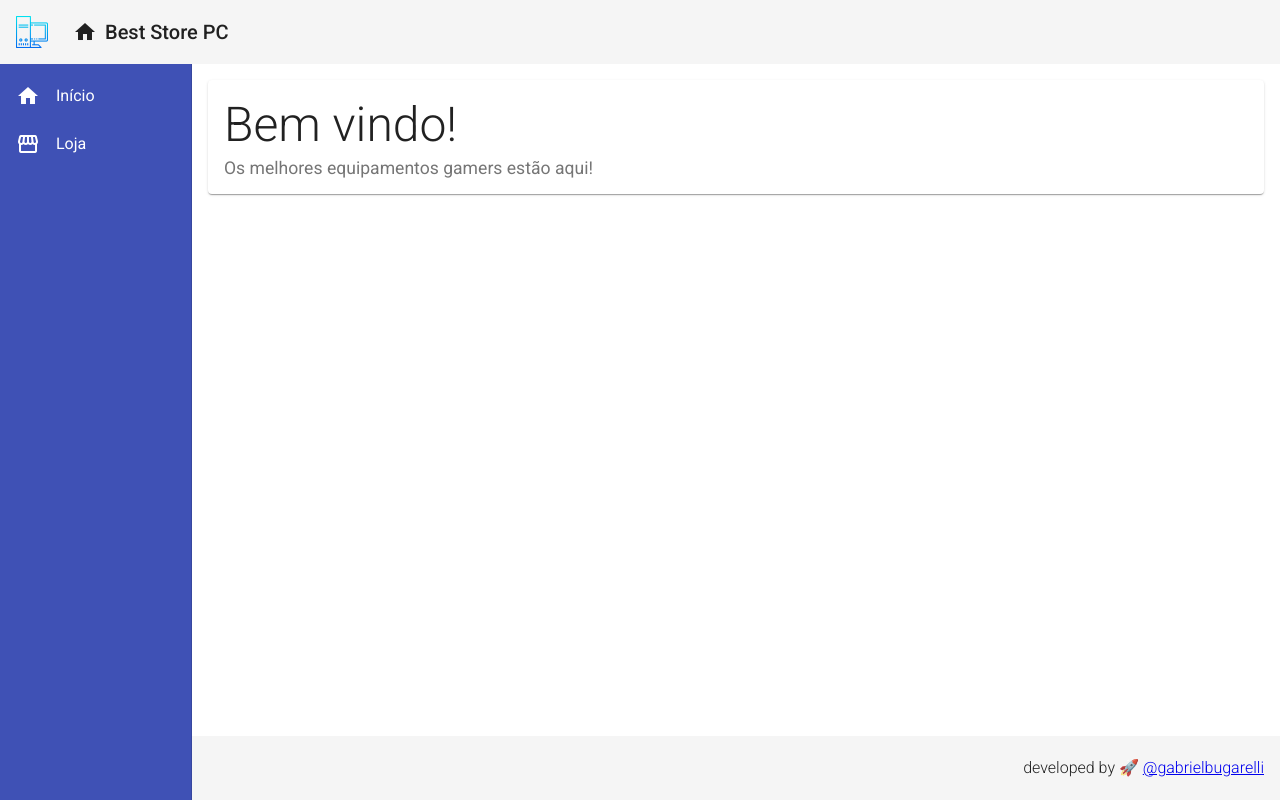
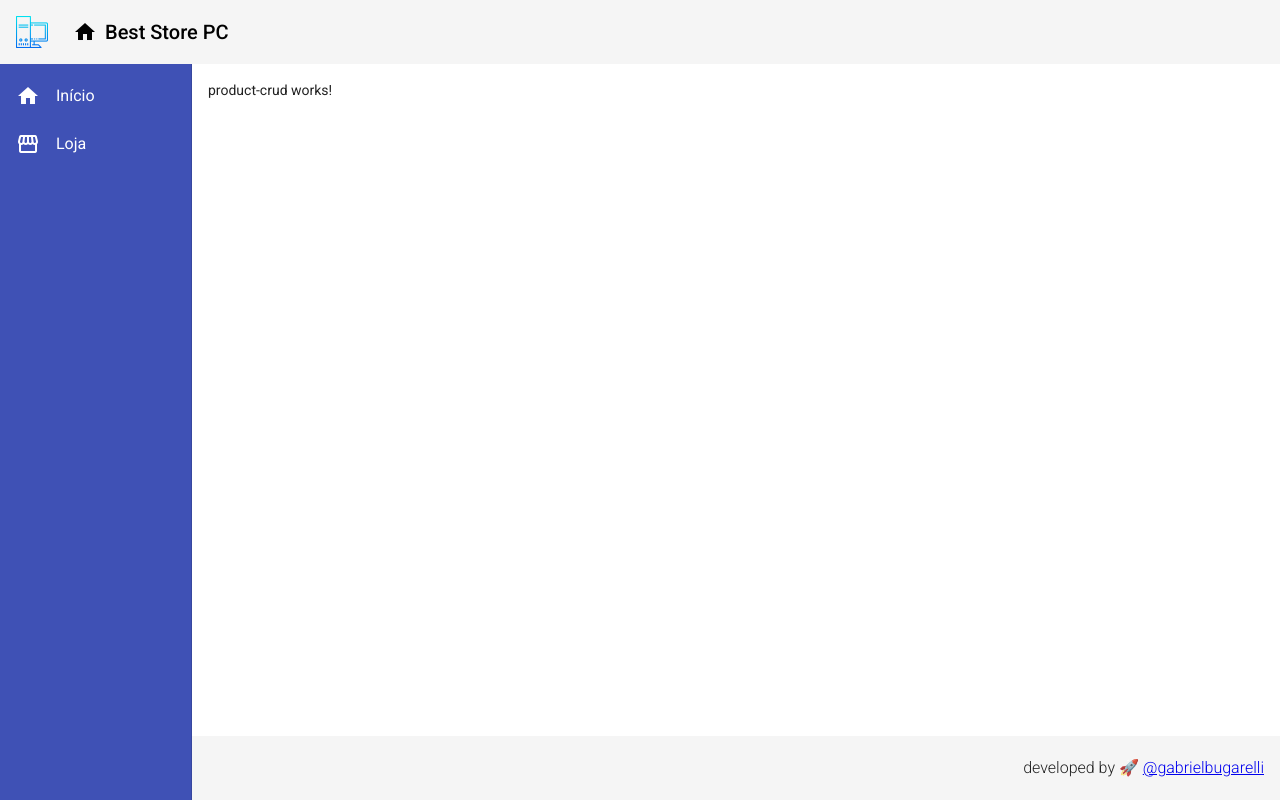
Before and after one commit to gabrielbugarelli/angular-essentials, an Angular app: page /products in a window 1280 px wide. Built offline with nearby package versions, Linux system fonts and the light colour scheme.

Commit message:
feat: implementation routes

```diff
--- a/src/app/app.module.ts
+++ b/src/app/app.module.ts
@@ -13,6 +13,8 @@
 import { MatCardModule } from '@angular/material/card';
 import { MatToolbarModule } from '@angular/material/toolbar';
 import { HomeComponent } from './views/home/home.component';
+import { ProductCrudComponent } from './views/product-crud/product-crud.component';
+import { AppRoutingModule } from './app-routing.module';
 
 @NgModule({
   declarations: [
@@ -20,7 +22,8 @@
     HeaderComponent,
     FooterComponent,
     NavComponent,
-    HomeComponent
+    HomeComponent,
+    ProductCrudComponent
   ],
   imports: [
     BrowserModule,
@@ -28,7 +31,7 @@
     MatToolbarModule,
     MatSidenavModule,
     MatListModule,
-    MatCardModule
+    MatCardModule, AppRoutingModule
   ],
   providers: [],
   bootstrap: [AppComponent]
--- a/src/app/components/template/header/header.component.css
+++ b/src/app/components/template/header/header.component.css
@@ -19,4 +19,5 @@
 
 .title-group a {
   gap: 0.5rem;
+  color: black;
 }
--- a/src/app/components/template/header/header.component.html
+++ b/src/app/components/template/header/header.component.html
@@ -1,12 +1,12 @@
 <mat-toolbar class="header mat-elevation-z4">
   <span>
-    <a>
+    <a routerLink="/">
       <img class="logo" src="/assets/img/bestStorePC_logo.png" alt="Logo do projeto">
     </a>
   </span>
 
   <span class="title-group">
-    <a>
+    <a routerLink="/">
       <i class="material-icons">
         home
       </i>
--- a/src/app/components/template/nav/nav.component.html
+++ b/src/app/components/template/nav/nav.component.html
@@ -1,14 +1,14 @@
 <mat-sidenav-container class="container">
   <mat-sidenav class="sidenav" mode="side" opened fixedInViewport="true" fixedTopGap="64">
     <mat-nav-list class="nav-list">
-      <a mat-list-item>
+      <a mat-list-item routerLink="/">
         <li class="material-icons">
           home
         </li>
         Início
       </a>
 
-      <a mat-list-item>
+      <a mat-list-item routerLink="/products">
         <li class="material-icons">
           storefront
         </li>
@@ -18,6 +18,6 @@
   </mat-sidenav>
 
   <mat-sidenav-content class="content">
-    <app-home></app-home>
+    <router-outlet></router-outlet>
   </mat-sidenav-content>
 </mat-sidenav-container>
--- /dev/null
+++ b/src/app/views/product-crud/product-crud.component.html
@@ -0,0 +1 @@
+<p>product-crud works!</p>
--- /dev/null
+++ b/src/app/views/product-crud/product-crud.component.ts
@@ -0,0 +1,15 @@
+import { Component, OnInit } from '@angular/core';
+
+@Component({
+  selector: 'app-product-crud',
+  templateUrl: './product-crud.component.html',
+  styleUrls: ['./product-crud.component.css']
+})
+export class ProductCrudComponent implements OnInit {
+
+  constructor() { }
+
+  ngOnInit(): void {
+  }
+
+}
```
Also changed, not shown: src/app/app-routing.module.ts (added, +22 -0 lines), src/app/views/product-crud/product-crud.component.css (added).
